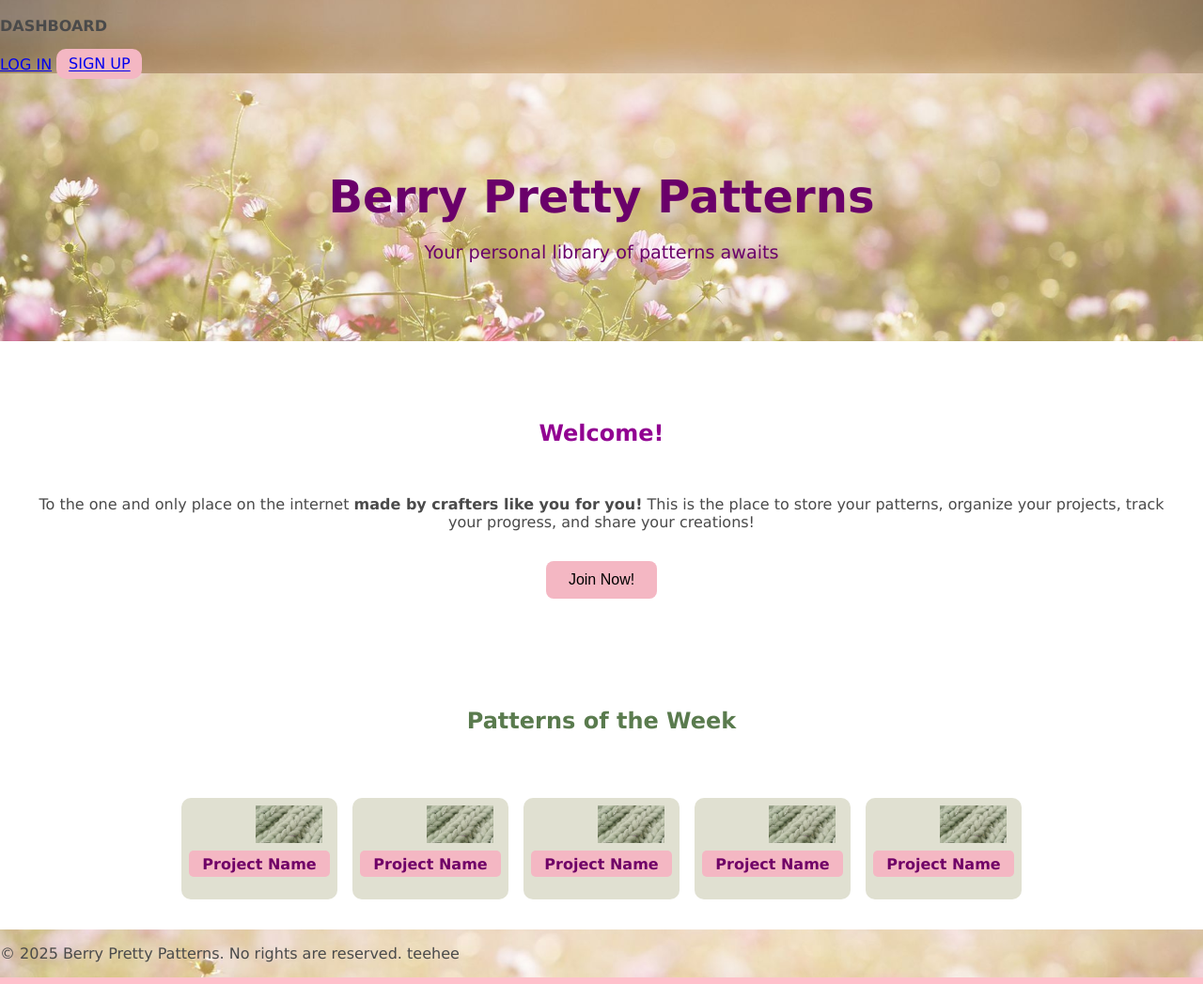
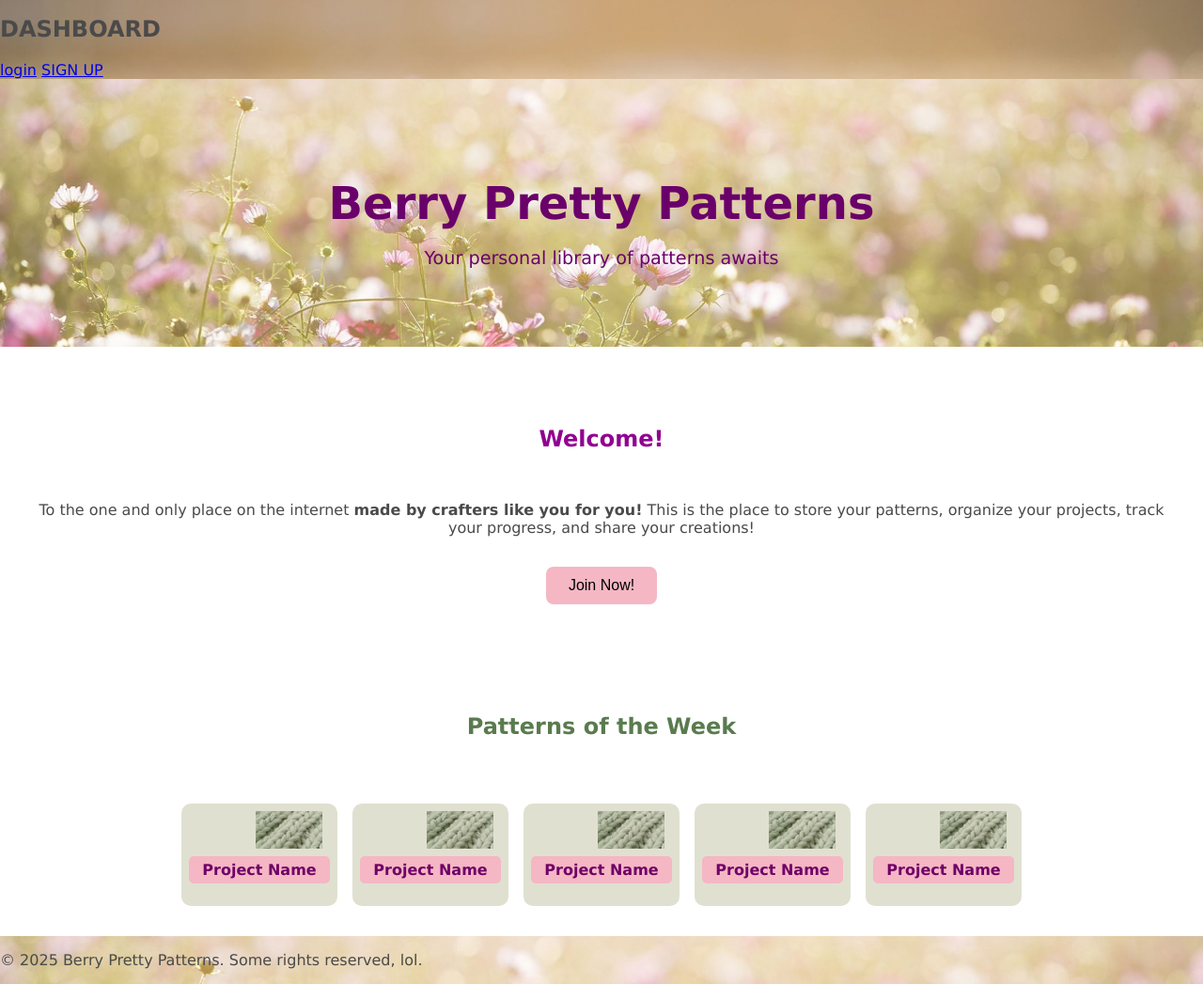
Before and after one commit to znzhenn/berry-pretty-patterns, a plain HTML site: page index.html in a window 1280 px wide. Shown: the part 43-1090 px from the top of the page at 94% size. Drawn offline with Linux system fonts and the light colour scheme.

Commit message:
assignment 1 completion

```diff
--- a/index.html
+++ b/index.html
@@ -8,13 +8,15 @@
   <link rel="icon" type="image/x-icon"  href ="images/favicon.png">
 </head>
 <body>
-  <header class="header">
+  <header>
     <div class="logo">
       <img src="project goals/icons/2.png" alt="Logo">
-      <span> <h4> DASHBOARD</h4></span>
-      <a href="login.html">LOG IN</a>
-      <a href="signup.html" class="signup-button">SIGN UP</a>
+      <h2>DASHBOARD</h2>
     </div>
+    <a href="login.html" class="auth-link">login</a>
+    <a href="signup.html" class="auth-link">SIGN UP</a>
+  </header>
+  <header class="header">
 
   <section class="hero">
     <h1 class="hero-title">Berry Pretty Patterns</h1>
@@ -61,7 +63,7 @@
     </section>
   </main>
 </body>
-<footer  id ="footer">
-  <p>&copy; 2025 Berry Pretty Patterns.  No rights are reserved. teehee</p>
+<footer>
+  <p>&copy; 2025 Berry Pretty Patterns.  Some rights reserved, lol. </p>
 </footer>
 </html>
--- a/style.css
+++ b/style.css
@@ -27,6 +27,7 @@ body {
   }
 
   #logo {
+    background-color:#f4b7c3;
     display: flex;
     align-items: center;
     font-weight: bold;
--- a/styles.css
+++ b/styles.css
@@ -1,4 +1,3 @@
-/* Global styles */
 body {
     margin: 0;
     font-family: 'Segoe UI', sans-serif;
```
Also changed, not shown: login.html (+2 -0 lines), signup.html (+6 -0 lines).
